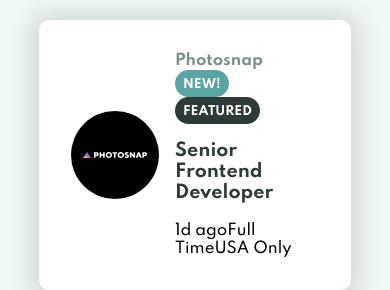
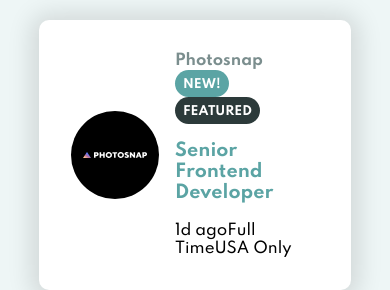
Before and after one commit to ricoputrap/react-job-listings, a React (Create React App) app: page / in a window 390 px wide. In both pictures the pointer is over the element "Senior Frontend Developer". Shown: the top 290 px of the page. Built offline with nearby package versions, Linux system fonts and the light colour scheme.

Commit message:
Implement responsive job position name

```diff
--- a/src/components/Job/Job.module.css
+++ b/src/components/Job/Job.module.css
@@ -26,3 +26,8 @@
   font-weight: 700;
   color: hsl(180, 14%, 20%);
 }
+
+.position:hover {
+  color: hsl(180, 29%, 50%);
+  cursor: pointer;
+}
--- a/src/components/Job/index.js
+++ b/src/components/Job/index.js
@@ -26,7 +26,7 @@ const Job = ({job}) => {
           </div>
         </div>
       </div>
-      <div className="tech">
+      <div className="filter">
 
       </div>
     </div>
```
